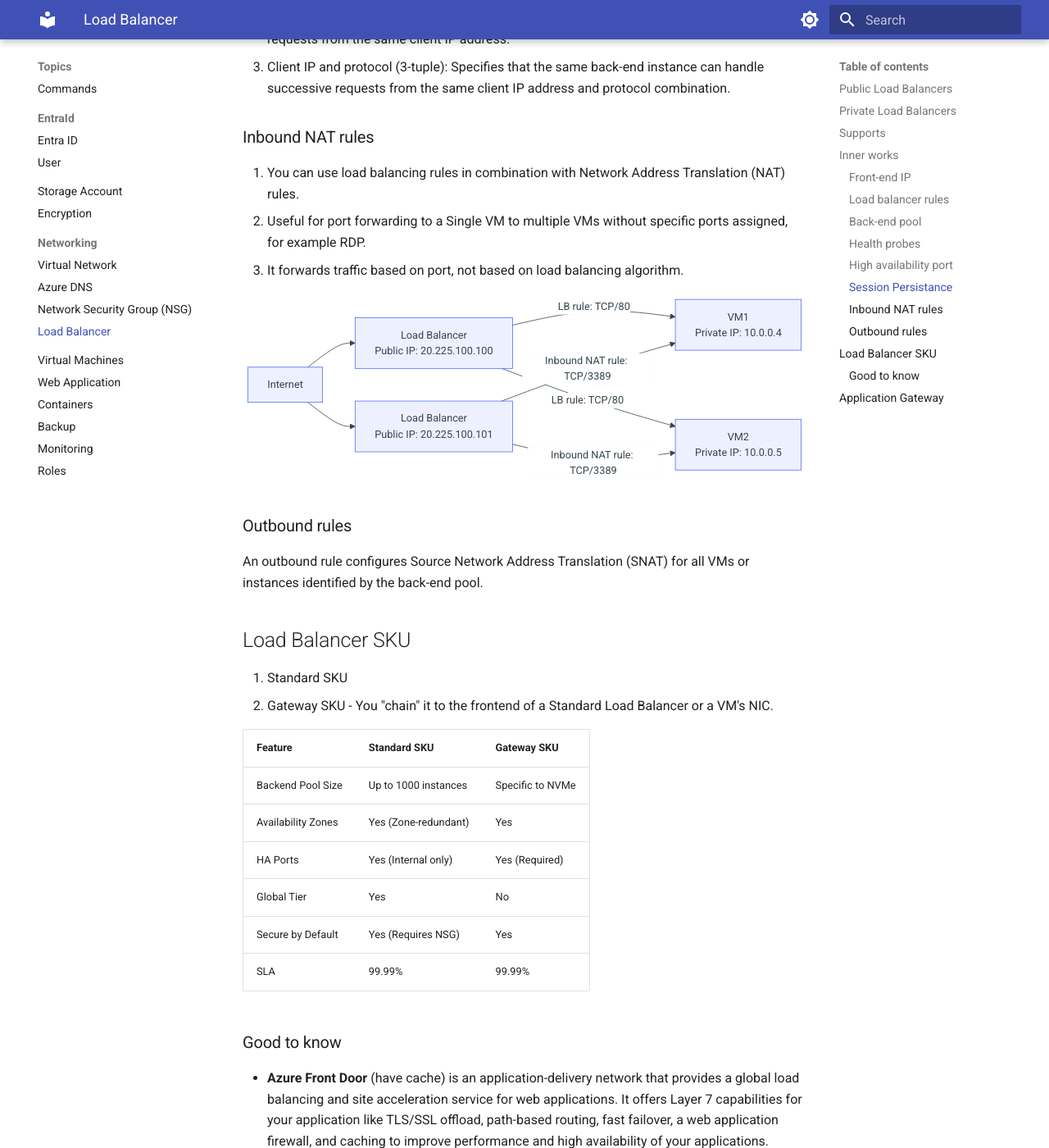
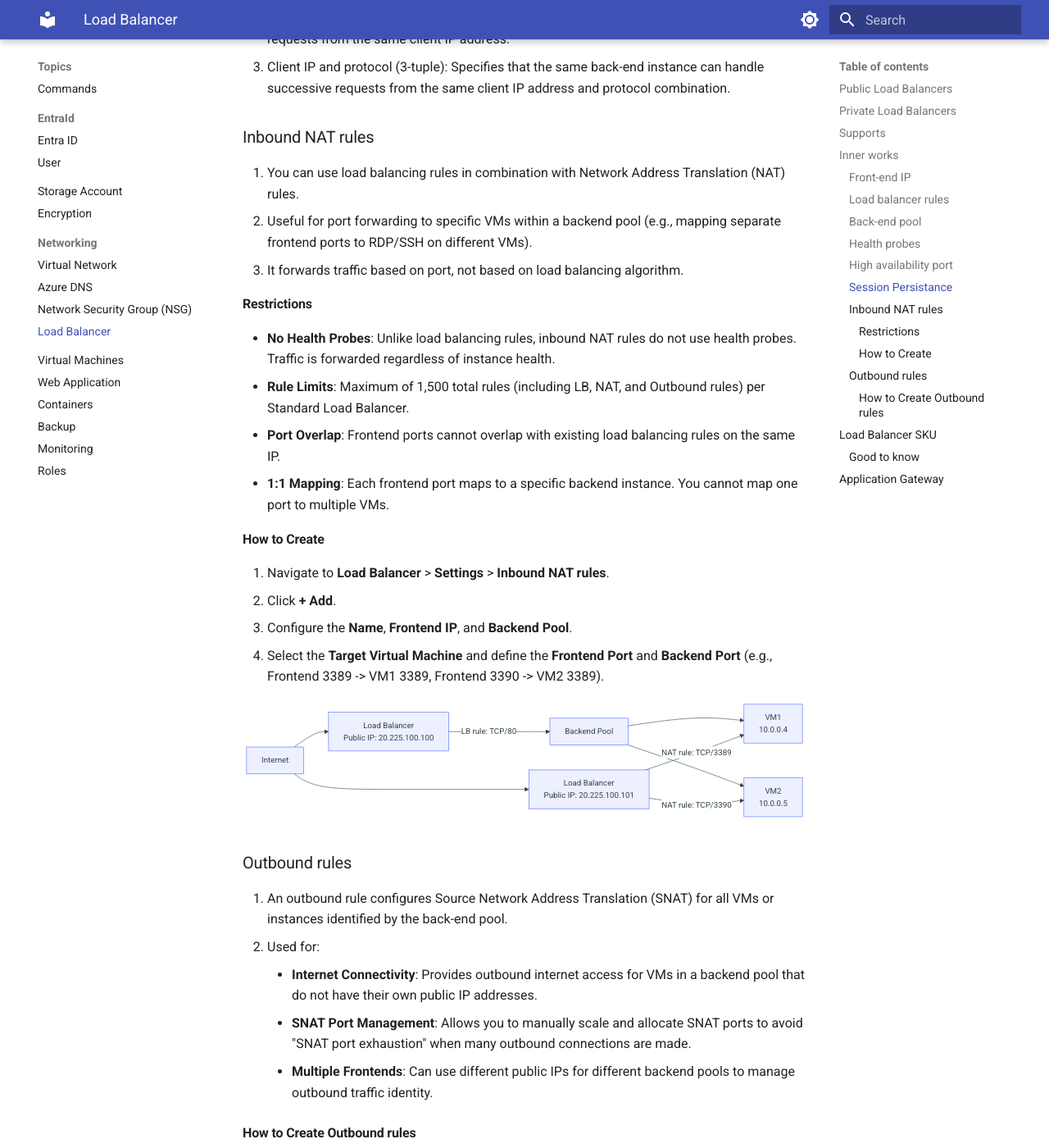
Before and after one commit to yoonghan/AZ-104-Azure-Administrator-Associate, an MkDocs documentation site: the page built from docs/Load-Balancers.md, in a window 1280 px wide and 1400 px high, scrolled down 2593 px. Shown: the whole window at 82% size. Built offline with MkDocs 1.6.1 and Material for MkDocs 9.7.7, drawn with Linux system fonts in a browser that asks for light colours; some of the changed text lies outside the part shown.

Commit message:
Add outbound rules

````diff
--- a/docs/Load-Balancers.md
+++ b/docs/Load-Balancers.md
@@ -42,22 +42,46 @@
 
 ### Inbound NAT rules
 1. You can use load balancing rules in combination with Network Address Translation (NAT) rules.
-2. Useful for port forwarding to a Single VM to multiple VMs without specific ports assigned, for example RDP.
+2. Useful for port forwarding to specific VMs within a backend pool (e.g., mapping separate frontend ports to RDP/SSH on different VMs).
 3. It forwards traffic based on port, not based on load balancing algorithm.
+
+#### Restrictions
+- **No Health Probes**: Unlike load balancing rules, inbound NAT rules do not use health probes. Traffic is forwarded regardless of instance health.
+- **Rule Limits**: Maximum of 1,500 total rules (including LB, NAT, and Outbound rules) per Standard Load Balancer.
+- **Port Overlap**: Frontend ports cannot overlap with existing load balancing rules on the same IP.
+- **1:1 Mapping**: Each frontend port maps to a specific backend instance. You cannot map one port to multiple VMs.
+
+#### How to Create
+1. Navigate to **Load Balancer** > **Settings** > **Inbound NAT rules**.
+2. Click **+ Add**.
+3. Configure the **Name**, **Frontend IP**, and **Backend Pool**.
+4. Select the **Target Virtual Machine** and define the **Frontend Port** and **Backend Port** (e.g., Frontend 3389 -> VM1 3389, Frontend 3390 -> VM2 3389).
 
 ```mermaid
 flowchart LR
     User[Internet] --> LB[Load Balancer<br/>Public IP: 20.225.100.100]
-    LB -- LB rule: TCP/80 --> VM1[VM1<br/>Private IP: 10.0.0.4]
-    LB -- LB rule: TCP/80 --> VM2[VM2<br/>Private IP: 10.0.0.5]
+    LB -- LB rule: TCP/80 --> Pool[Backend Pool]
+    Pool --> VM1[VM1<br/>10.0.0.4]
+    Pool --> VM2[VM2<br/>10.0.0.5]
 
     User --> LB2[Load Balancer<br/>Public IP: 20.225.100.101]
-    LB2 -- Inbound NAT rule: TCP/3389 --> VM1[VM1<br/>Private IP: 10.0.0.4]
-    LB2 -- Inbound NAT rule: TCP/3389 --> VM2[VM2<br/>Private IP: 10.0.0.5]
+    LB2 -- NAT rule: TCP/3389 --> VM1[VM1<br/>10.0.0.4]
+    LB2 -- NAT rule: TCP/3390 --> VM2[VM2<br/>10.0.0.5]
 ```
 
 ### Outbound rules
-An outbound rule configures Source Network Address Translation (SNAT) for all VMs or instances identified by the back-end pool.
+1. An outbound rule configures Source Network Address Translation (SNAT) for all VMs or instances identified by the back-end pool.
+2. Used for:
+    - **Internet Connectivity**: Provides outbound internet access for VMs in a backend pool that do not have their own public IP addresses.
+    - **SNAT Port Management**: Allows you to manually scale and allocate SNAT ports to avoid "SNAT port exhaustion" when many outbound connections are made.
+    - **Multiple Frontends**: Can use different public IPs for different backend pools to manage outbound traffic identity.
+
+#### How to Create Outbound rules
+1. Navigate to **Load Balancer** > **Settings** > **Outbound rules**.
+2. Click **+ Add**.
+3. Select the **Frontend IP address** (must be public) and the **Backend pool**.
+4. Define the **Protocol** (TCP, UDP, or All).
+5. (Optional) Set **Port allocation** to "Manually choose number of outbound ports" if you need specific scaling.
 
 ## Load Balancer SKU
 1. Standard SKU
````
